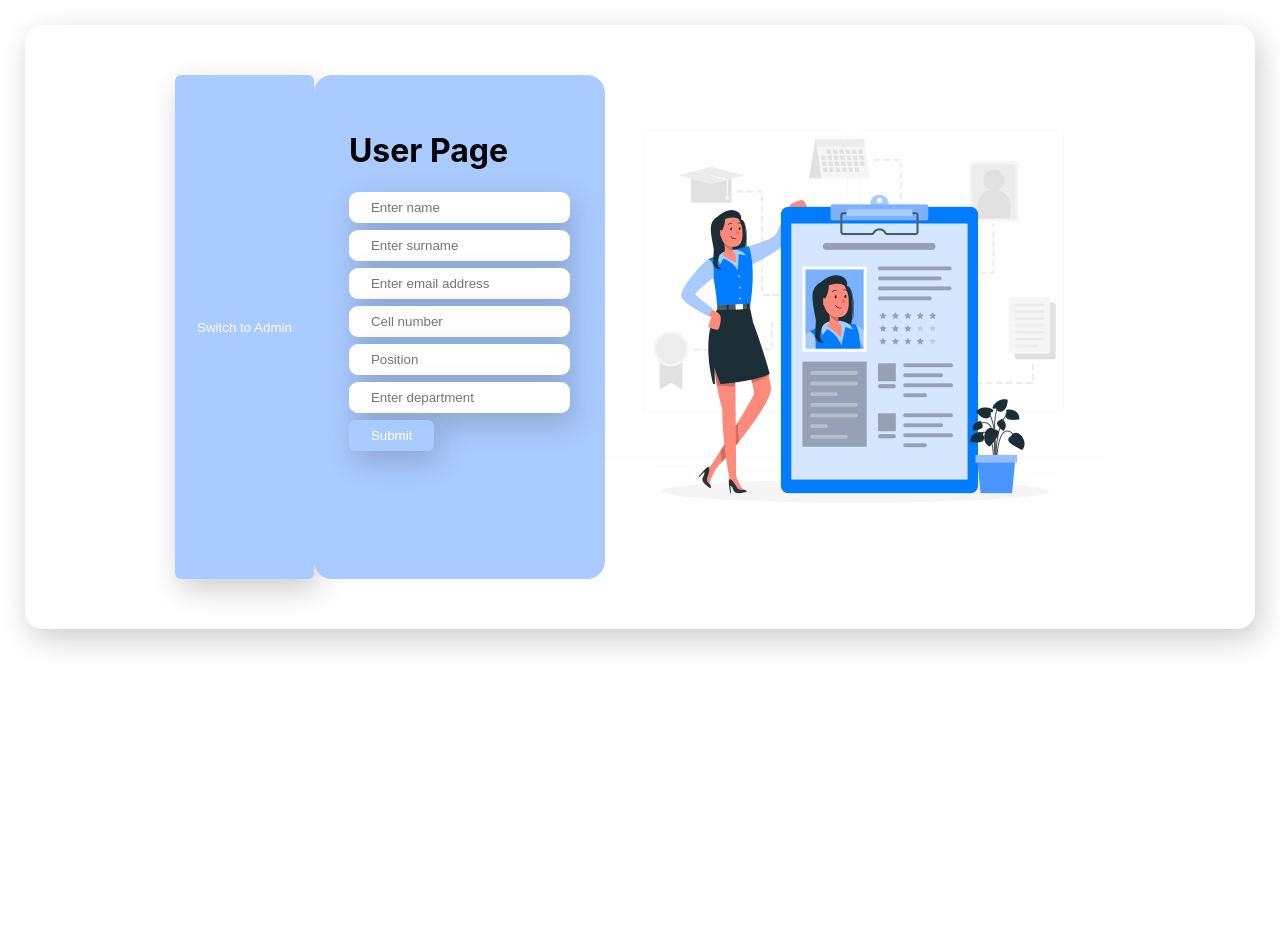
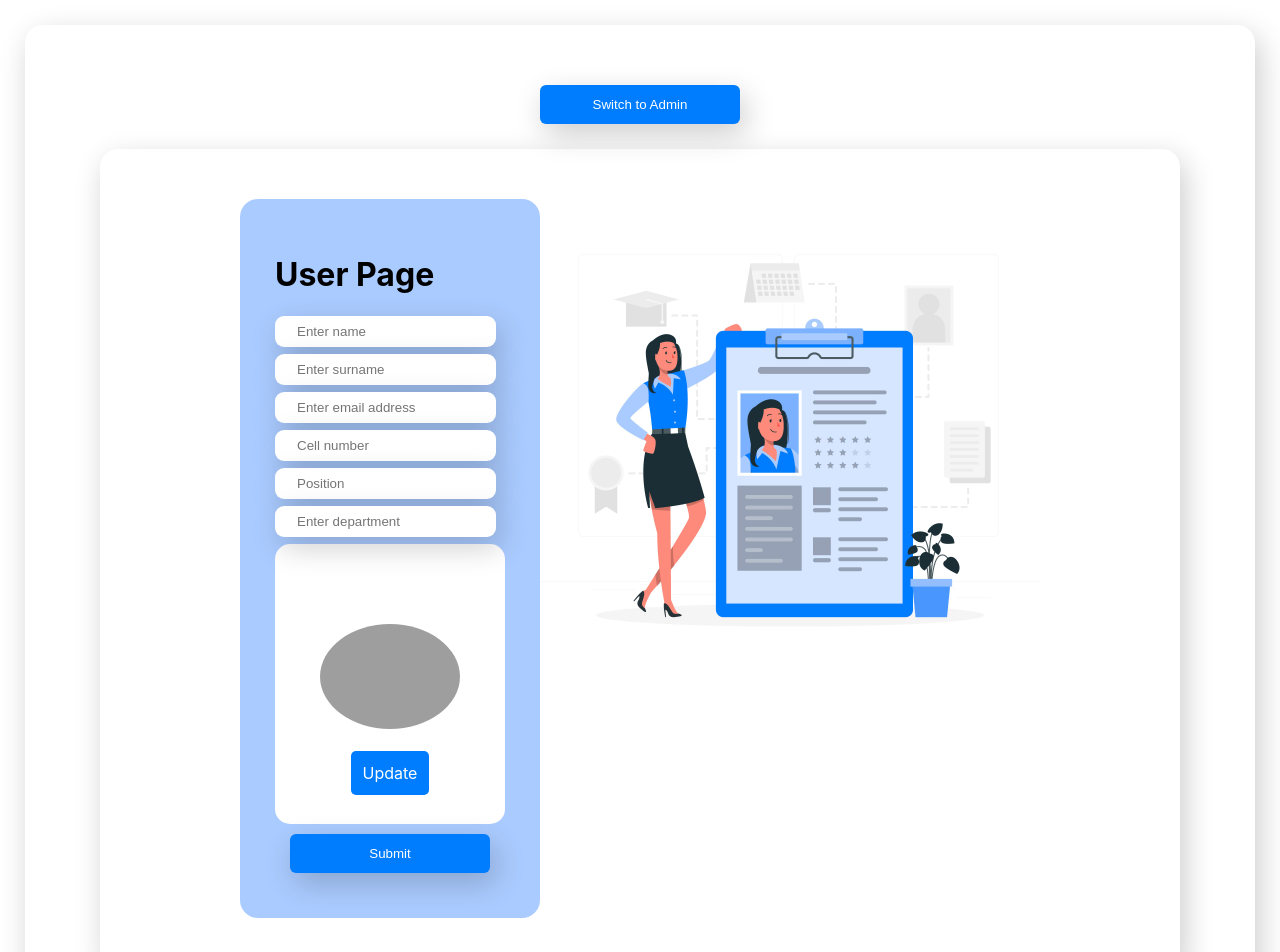
Before and after one commit to ReaDaCoder/employee-app, a React (Create React App) app: page /user in a window 1280 px wide. Shown: the top 952 px of the page. Before the commit the page ends 800 px from the top, so only its background shows below. Built offline with nearby package versions, Linux system fonts and the light colour scheme; grey boxes are pictures that could not be loaded.

Commit message:
Added image input

```diff
--- a/src/App.css
+++ b/src/App.css
@@ -1,4 +1,12 @@
 .wrapper{
+  justify-content: center;
+  margin: 25px;
+  padding:50px;
+  border-radius: 18px;
+  box-shadow: 5px 10px 30px rgba(0, 0, 0, 0.2);
+}
+
+.infoBox{
   display: flex;
   justify-content: center;
   margin: 25px;
@@ -6,6 +14,20 @@
   border-radius: 18px;
   box-shadow: 5px 10px 30px rgba(0, 0, 0, 0.2);
 }
+
+.switchBtn{
+  color:#fff;
+  padding:12px;
+  margin:10px auto;
+  width:200px;
+  border-radius: 6px;
+  border:0;
+  display:block;
+  background: #007DFE;
+  transition: all 0.2s ease;
+  box-shadow: 5px 10px 30px rgba(0, 0, 0, 0.2);
+}
+
 .box1{
   background-color:#AACBFF;
   padding: 35px;
@@ -25,12 +47,15 @@ img{
   width:500px;
 }
 
-button{
+#submit-btn{
   color:#fff;
-  padding:8px 22px;
+  padding:12px;
+  margin:10px auto;
+  width:200px;
   border-radius: 6px;
   border:0;
-  background: #AACBFF;
+  display:block;
+  background: #007DFE;
   transition: all 0.2s ease;
   box-shadow: 5px 10px 30px rgba(0, 0, 0, 0.2);
 }
@@ -49,6 +74,42 @@ background-color: #AACBFF;
 text-align: center;
 }
 
+/*.hero{
+  width:50%;
+  height:100vh;
+  background:#d1d1d1;
+  display:flex;
+  align-items:center;
+  justify-content: center;
+}*/
+
+.card{
+  width:150px;
+  height:25vh;
+  background:#fff;
+  padding:40px;
+  border-radius:15px;
+  text-align:center;
+  color:#333;
+}
+.card img{
+  width:140px;
+  border-radius:50%;
+  margin-top:40px;
+  margin-bottom:30px;
+}
+#input-file{
+  display:none;
+}
+#update-img{
+  background-color: #007DFE;
+  width:150px;
+  color:#fff;
+  padding:12px;
+  margin:10px auto;
+  border-radius:5px;
+  cursor:pointer;
+}
 
 @media(max-width:600px){
   img{
--- a/src/pages/user.js
+++ b/src/pages/user.js
@@ -26,7 +26,8 @@ function User(props){
 
     return(
         <div class="wrapper">
-            <button onClick={handleSubmit}>Switch to Admin</button>
+            <button onClick={handleSubmit} class="switchBtn">Switch to Admin</button>
+            <div class="infoBox">
             <div class="box1">
             <h1>User Page</h1>
             <input type="text" placeholder="Enter name" onChange={(event)=> setName(event.target.value)} />
@@ -35,18 +36,27 @@ function User(props){
             <br/>
             <input type="text" placeholder="Enter email address" onChange={(event)=> setEmail(event.target.value)}/>
             <br/>
-            <input type="text" placeholder="Cell number" onChange={(event)=> setCell(event.target.value)}/>
+            <input type="number" placeholder="Cell number" onChange={(event)=> setCell(event.target.value)}/>
             <br/>
             <input type="text" placeholder="Position" onChange={(event)=> setPosition(event.target.value)}/>
             <br/>
             <input type="text" placeholder="Enter department" onChange={(event)=> setDepartment(event.target.value)}/>
             <br/>
-            <button onClick={add}>Submit</button>
+            <div class="hero">
+                <div class="card">
+                    <img src="https://i0.wp.com/digitalhealthskills.com/wp-content/uploads/2022/11/3da39-no-user-image-icon-27.png?fit=500%2C500&ssl=1"/>
+                    <input type="file" accept="image/JPEG, image/png, image/jpg" id="input-file"/>
+                    <label for="input-file" id="update-img">Update</label>
+                </div>
+            </div>
+            <button onClick={add} id="submit-btn">Submit</button>
             </div>
             <div class="box2">
             <img src="/media/4115334.jpg" alt="illustration of an employee portal"/>
             </div>
             </div>
+
+            </div>
     );
 }
 
```
